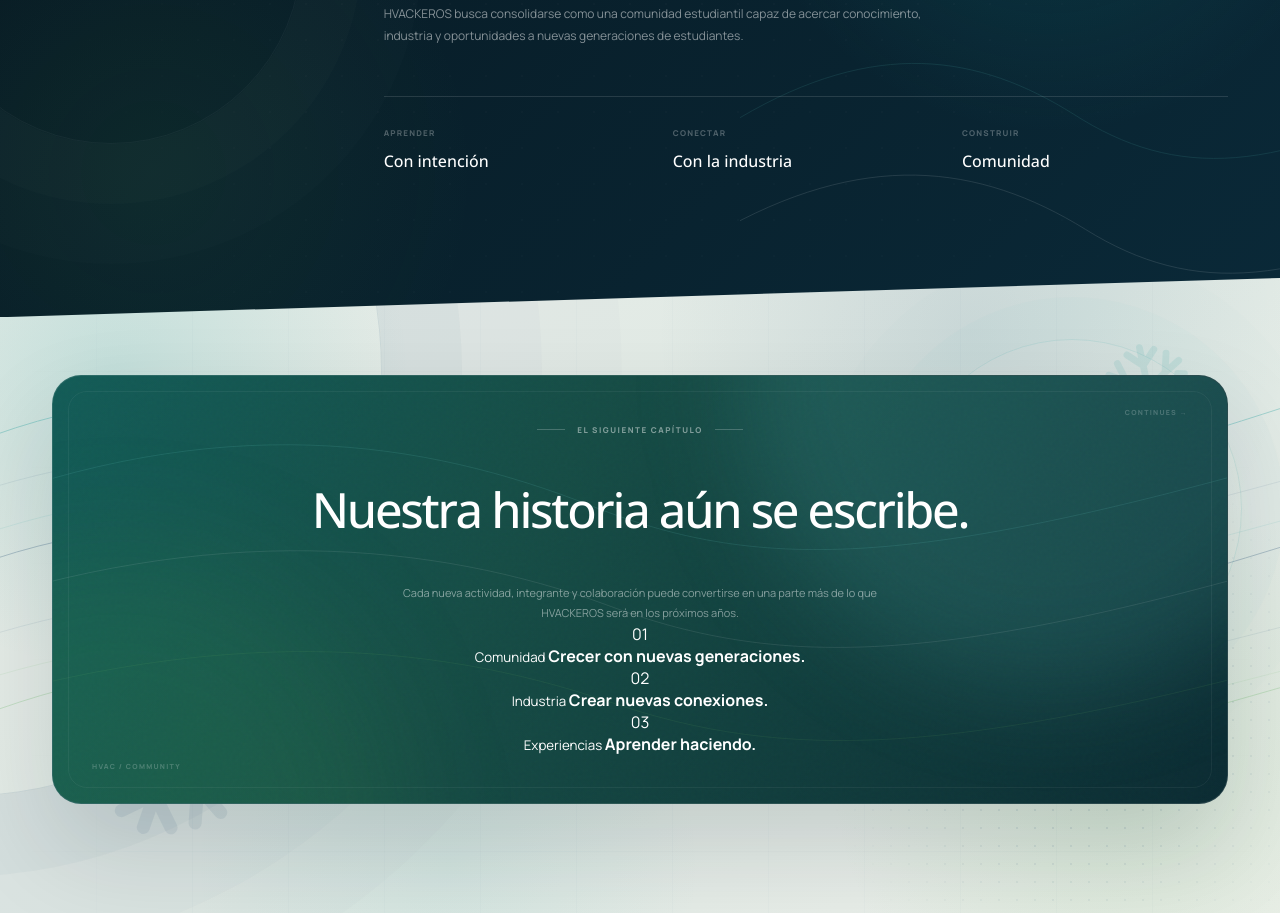
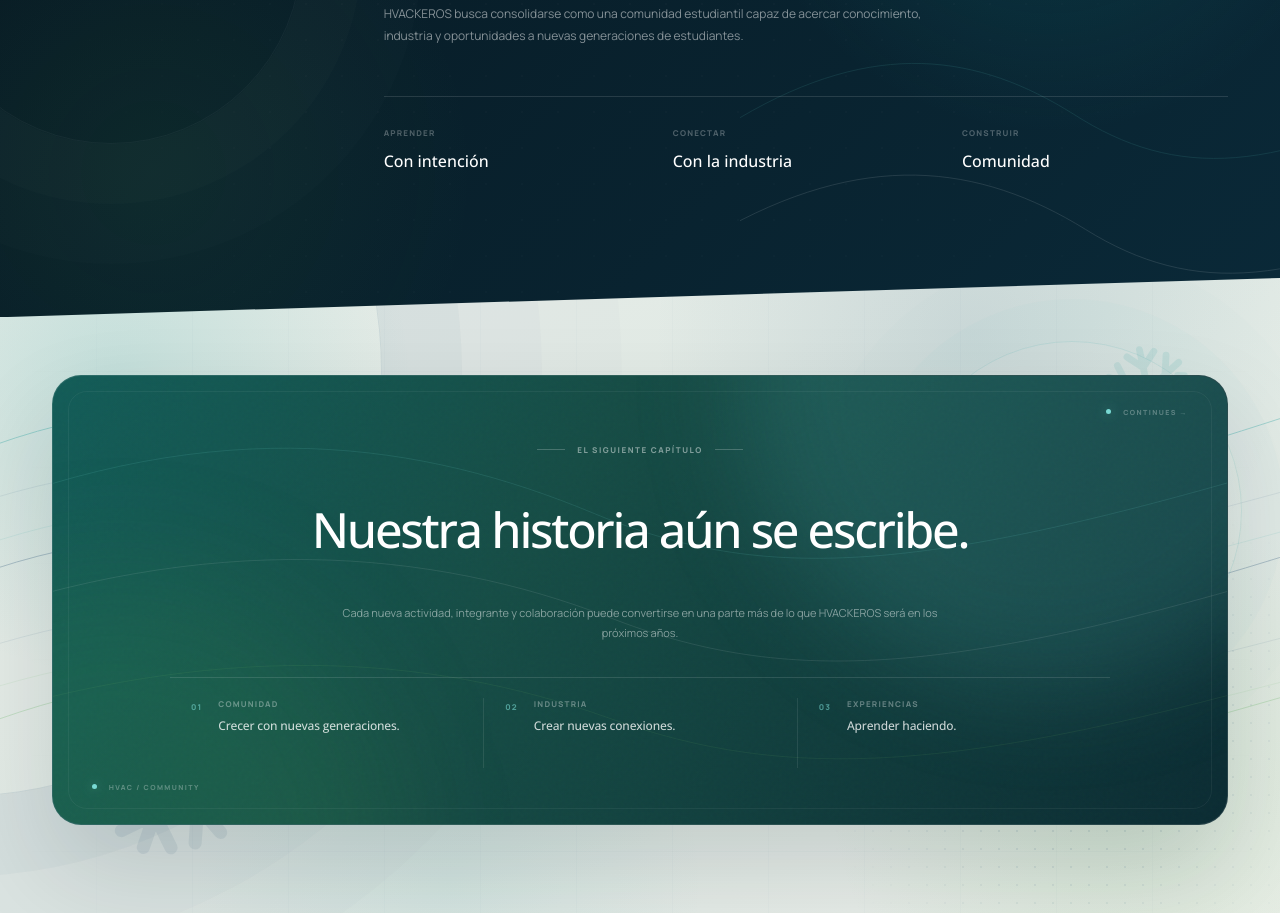
Before and after one commit to vscodescaa/HVACKEROS, a website built with Vite: page about/index.html in a window 1280 px wide. Shown: the part 3508-4421 px from the top of the page. Built offline with nearby package versions, Linux system fonts and the light colour scheme.

Commit message:
style: add editorial depth to final story section

```diff
--- a/src/styles/about.css
+++ b/src/styles/about.css
@@ -2575,3 +2575,246 @@
     height: 120px;
   }
 }
+
+
+/* =========================================================
+   FINAL SECTION REFINEMENT
+   Más contenido editorial sin convertir la sección en otra
+   tarjeta fotográfica.
+   ========================================================= */
+
+.next-card {
+  min-height: 520px;
+
+  padding:
+    68px
+    58px
+    52px;
+}
+
+.next-content {
+  max-width: 1100px;
+}
+
+.next-copy {
+  max-width: 630px;
+}
+
+.next-corner {
+  color:
+    rgba(255,255,255,.29);
+
+  letter-spacing: .2em;
+}
+
+.next-corner.left::before,
+.next-corner.right::before {
+  content: "";
+
+  display: inline-block;
+
+  width: 5px;
+  height: 5px;
+
+  margin-right: 9px;
+
+  border-radius: 50%;
+
+  background: #79d9d3;
+
+  box-shadow:
+    0 0 12px
+    rgba(121,217,211,.45);
+
+  vertical-align: 1px;
+}
+
+.next-pillars {
+  position: relative;
+  z-index: 4;
+
+  max-width: 940px;
+
+  margin:
+    43px
+    auto
+    0;
+
+  padding-top: 24px;
+
+  display: grid;
+
+  grid-template-columns:
+    repeat(3,1fr);
+
+  gap: 0;
+
+  border-top:
+    1px solid
+    rgba(255,255,255,.12);
+}
+
+.next-pillar {
+  min-height: 82px;
+
+  padding:
+    0
+    27px;
+
+  display: grid;
+
+  grid-template-columns:
+    auto 1fr;
+
+  gap: 16px;
+
+  text-align: left;
+}
+
+.next-pillar + .next-pillar {
+  border-left:
+    1px solid
+    rgba(255,255,255,.09);
+}
+
+.next-pillar > span {
+  padding-top: 3px;
+
+  color:
+    rgba(121,217,211,.58);
+
+  font-size: 8px;
+  font-weight: 800;
+
+  letter-spacing: .14em;
+}
+
+.next-pillar small {
+  display: block;
+
+  color:
+    rgba(255,255,255,.34);
+
+  font-size: 8px;
+  font-weight: 800;
+
+  letter-spacing: .15em;
+
+  text-transform: uppercase;
+}
+
+.next-pillar strong {
+  display: block;
+
+  max-width: 230px;
+
+  margin-top: 9px;
+
+  color:
+    rgba(255,255,255,.78);
+
+  font-family:
+    "Open Sans",
+    sans-serif;
+
+  font-size: 14px;
+  font-weight: 500;
+
+  line-height: 1.35;
+
+  letter-spacing: -.015em;
+}
+
+.next-markers {
+  opacity: .48;
+}
+
+.next-marker::before {
+  width: 40px;
+
+  background:
+    linear-gradient(
+      90deg,
+      var(--teal),
+      rgba(18,63,106,.35)
+    );
+}
+
+@media (min-width: 1051px) and (max-width: 1536px) {
+
+  .next-card {
+    min-height: 450px;
+
+    padding:
+      55px
+      48px
+      43px;
+  }
+
+  .next-pillars {
+    margin-top: 34px;
+
+    padding-top: 20px;
+  }
+
+  .next-pillar {
+    min-height: 70px;
+
+    padding:
+      0
+      21px;
+  }
+
+  .next-pillar strong {
+    font-size: 12px;
+  }
+
+}
+
+@media (max-width: 700px) {
+
+  .next-card {
+    min-height: 0;
+
+    padding:
+      48px
+      22px
+      31px;
+  }
+
+  .next-pillars {
+    margin-top: 34px;
+
+    padding-top: 0;
+
+    grid-template-columns: 1fr;
+
+    border-top: 0;
+  }
+
+  .next-pillar {
+    min-height: 0;
+
+    padding:
+      18px
+      0;
+
+    grid-template-columns:
+      32px 1fr;
+
+    border-top:
+      1px solid
+      rgba(255,255,255,.10);
+  }
+
+  .next-pillar + .next-pillar {
+    border-left: 0;
+  }
+
+  .next-pillar strong {
+    max-width: none;
+
+    font-size: 13px;
+  }
+
+}
```
